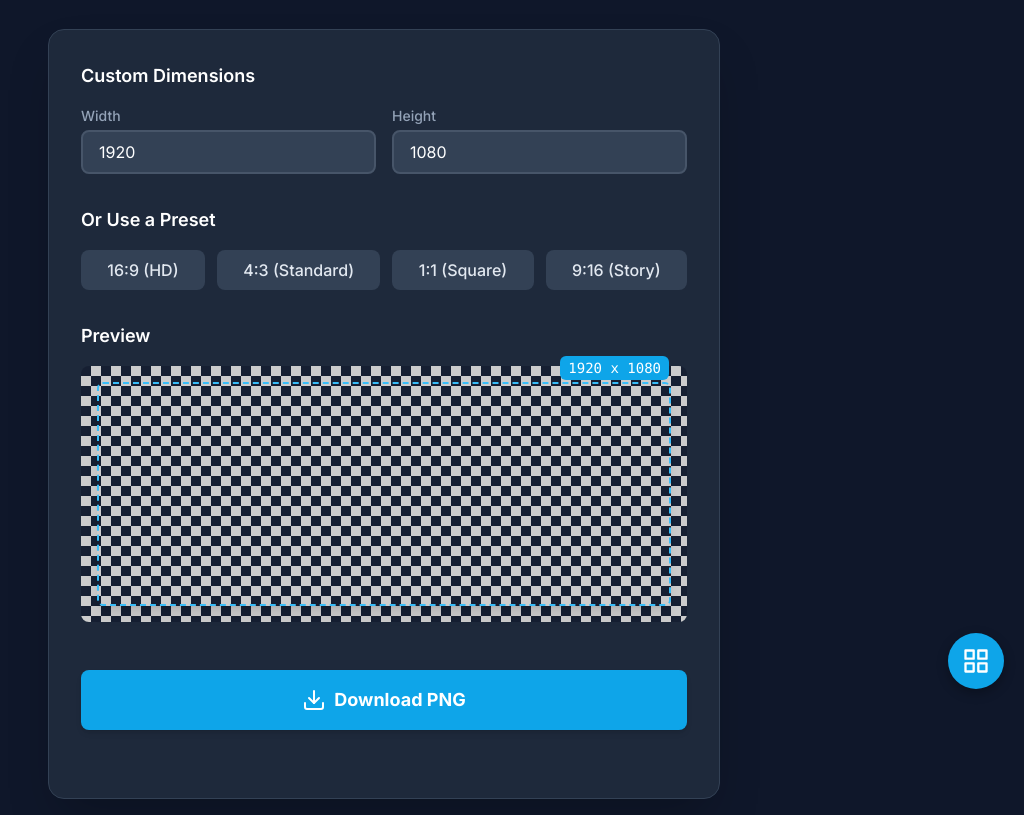
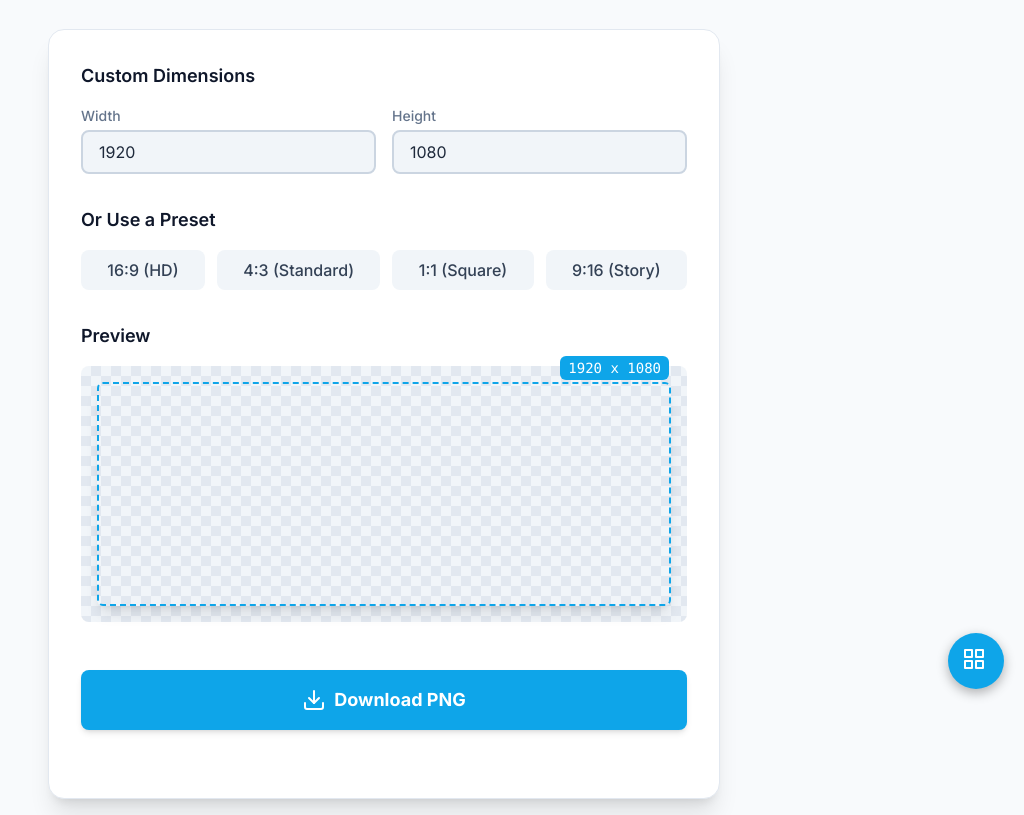
Before and after one commit to itxcrusher/transparent-png-generator, a plain HTML site: page index.html in a window 1280 px wide. Shown: the part 91-906 px from the top of the page, without its empty margins (256-1280 px from the left). Drawn offline with nearby package versions, Linux system fonts and the light colour scheme.

Commit message:
Refactor index.html for light/dark mode and UI updates
Updated the HTML structure and styles for light/dark mode support, improved accessibility, and enhanced the user interface with new colors and layout adjustments.

```diff
--- a/index.html
+++ b/index.html
@@ -5,6 +5,11 @@
     <meta name="viewport" content="width=device-width, initial-scale=1.0">
     <title>Transparent PNG Generator</title>
     <script src="https://cdn.tailwindcss.com"></script>
+    <script>
+        tailwind.config = {
+            darkMode: 'class',
+        }
+    </script>
     <link rel="preconnect" href="https://fonts.googleapis.com">
     <link rel="preconnect" href="https://fonts.gstatic.com" crossorigin>
     <link href="https://fonts.googleapis.com/css2?family=Inter:wght@400;500;600;700&display=swap" rel="stylesheet">
@@ -15,189 +20,21 @@
         /* A subtle checkerboard pattern for the preview background to visualize transparency */
         .checkerboard {
             background-image:
-                linear-gradient(45deg, #ccc 25%, transparent 25%),
-                linear-gradient(135deg, #ccc 25%, transparent 25%),
-                linear-gradient(45deg, transparent 75%, #ccc 75%),
-                linear-gradient(135deg, transparent 75%, #ccc 75%);
+                linear-gradient(45deg, #e2e8f0 25%, transparent 25%),
+                linear-gradient(135deg, #e2e8f0 25%, transparent 25%),
+                linear-gradient(45deg, transparent 75%, #e2e8f0 75%),
+                linear-gradient(135deg, transparent 75%, #e2e8f0 75%);
             background-size: 20px 20px;
             background-position: 0 0, 10px 0, 10px -10px, 0px 10px;
         }
-    </style>
-</head>
-<body class="bg-slate-900 text-slate-200 flex items-center justify-center min-h-full p-4 antialiased">
-    <div class="w-full max-w-2xl mx-auto">
-        <header class="text-center mb-8">
-            <h1 class="text-4xl font-bold text-white">Transparent PNG Generator</h1>
-            <p class="text-slate-400 mt-2">Create a blank, transparent PNG of any dimension instantly.</p>
-        </header>
-
-        <main class="bg-slate-800 p-8 rounded-2xl shadow-2xl space-y-8 border border-slate-700">
-            <!-- Dimension Inputs Section -->
-            <div>
-                <h2 class="text-lg font-semibold text-white mb-4">Custom Dimensions</h2>
-                <div class="grid grid-cols-1 sm:grid-cols-2 gap-4 items-center">
-                    <div class="relative">
-                        <label for="width" class="block text-sm font-medium text-slate-400 mb-1">Width</label>
-                        <input type="number" id="width" value="1920" min="1" class="w-full bg-slate-700 text-white rounded-lg px-4 py-2 border-2 border-slate-600 focus:outline-none focus:ring-2 focus:ring-sky-500 focus:border-sky-500 transition-colors" placeholder="e.g., 1920">
-                    </div>
-                    <div class="relative">
-                        <label for="height" class="block text-sm font-medium text-slate-400 mb-1">Height</label>
-                        <input type="number" id="height" value="1080" min="1" class="w-full bg-slate-700 text-white rounded-lg px-4 py-2 border-2 border-slate-600 focus:outline-none focus:ring-2 focus:ring-sky-500 focus:border-sky-500 transition-colors" placeholder="e.g., 1080">
-                    </div>
-                </div>
-            </div>
-
-            <!-- Presets Section -->
-            <div>
-                <h2 class="text-lg font-semibold text-white mb-4">Or Use a Preset</h2>
-                <div id="presets-container" class="flex flex-wrap gap-3">
-                    <button data-w="1920" data-h="1080" class="preset-btn flex-grow bg-slate-700 hover:bg-sky-600 text-slate-200 font-medium py-2 px-4 rounded-lg transition-colors">16:9 (HD)</button>
-                    <button data-w="1024" data-h="768" class="preset-btn flex-grow bg-slate-700 hover:bg-sky-600 text-slate-200 font-medium py-2 px-4 rounded-lg transition-colors">4:3 (Standard)</button>
-                    <button data-w="1080" data-h="1080" class="preset-btn flex-grow bg-slate-700 hover:bg-sky-600 text-slate-200 font-medium py-2 px-4 rounded-lg transition-colors">1:1 (Square)</button>
-                    <button data-w="1080" data-h="1920" class="preset-btn flex-grow bg-slate-700 hover:bg-sky-600 text-slate-200 font-medium py-2 px-4 rounded-lg transition-colors">9:16 (Story)</button>
-                </div>
-            </div>
-
-            <!-- Preview Section -->
-            <div>
-                <h2 class="text-lg font-semibold text-white mb-4">Preview</h2>
-                <div class="w-full h-64 bg-slate-900/50 rounded-lg flex items-center justify-center p-4 checkerboard transition-all duration-300">
-                    <div id="preview-box" class="bg-transparent border-2 border-dashed border-sky-400 rounded-md relative shadow-lg" style="width: 100%; height: 100%;">
-                        <span id="preview-dimensions" class="absolute -top-7 right-0 text-sm font-mono bg-sky-500 text-white px-2 py-0.5 rounded-md">1920 x 1080</span>
-                    </div>
-                </div>
-            </div>
-
-            <!-- Download Button -->
-            <div class="pt-4">
-                <button id="download-btn" class="w-full bg-sky-500 hover:bg-sky-400 text-white font-bold text-lg py-4 px-4 rounded-lg shadow-md hover:shadow-lg transition-all duration-200 ease-in-out transform hover:-translate-y-0.5 flex items-center justify-center gap-2">
-                    <svg xmlns="http://www.w3.org/2000/svg" width="24" height="24" viewBox="0 0 24 24" fill="none" stroke="currentColor" stroke-width="2" stroke-linecap="round" stroke-linejoin="round" class="feather feather-download"><path d="M21 15v4a2 2 0 0 1-2 2H5a2 2 0 0 1-2-2v-4"></path><polyline points="7 10 12 15 17 10"></polyline><line x1="12" y1="15" x2="12" y2="3"></line></svg>
-                    Download PNG
-                </button>
-                 <p id="error-message" class="text-red-400 text-center mt-4 h-5"></p>
-            </div>
-        </main>
-    </div>
-
-    <script>
-        // DOM element references
-        const widthInput = document.getElementById('width');
-        const heightInput = document.getElementById('height');
-        const presetsContainer = document.getElementById('presets-container');
-        const previewBox = document.getElementById('preview-box');
-        const previewDimensions = document.getElementById('preview-dimensions');
-        const downloadBtn = document.getElementById('download-btn');
-        const errorMessage = document.getElementById('error-message');
-
-        const MAX_DIMENSION = 16384; // Common browser canvas limit
-
-        /**
-         * Updates the visual preview and dimension text based on current input values.
-         */
-        function updatePreview() {
-            const width = parseInt(widthInput.value, 10);
-            const height = parseInt(heightInput.value, 10);
-
-            // Validate inputs
-            const isValid = validateInputs(width, height);
-            downloadBtn.disabled = !isValid;
-            downloadBtn.classList.toggle('opacity-50', !isValid);
-            downloadBtn.classList.toggle('cursor-not-allowed', !isValid);
-
-            if (!isValid) {
-                 previewBox.style.aspectRatio = 'auto'; // Reset aspect ratio if invalid
-                return;
-            }
-
-            // Update preview text
-            previewDimensions.textContent = `${width} x ${height}`;
-
-            // Update preview box aspect ratio
-            previewBox.style.aspectRatio = `${width} / ${height}`;
+        .dark .checkerboard {
+             background-image:
+                linear-gradient(45deg, #334155 25%, transparent 25%),
+                linear-gradient(135deg, #334155 25%, transparent 25%),
+                linear-gradient(45deg, transparent 75%, #334155 75%),
+                linear-gradient(135deg, transparent 75%, #334155 75%);
         }
-
-        /**
-         * Validates the width and height values.
-         * @param {number} width - The width value.
-         * @param {number} height - The height value.
-         * @returns {boolean} - True if the inputs are valid, false otherwise.
-         */
-        function validateInputs(width, height){
-            if (isNaN(width) || isNaN(height) || width < 1 || height < 1) {
-                errorMessage.textContent = 'Dimensions must be at least 1x1.';
-                return false;
-            }
-            if (width > MAX_DIMENSION || height > MAX_DIMENSION) {
-                errorMessage.textContent = `Dimensions cannot exceed ${MAX_DIMENSION}px.`;
-                return false;
-            }
-            errorMessage.textContent = '';
-            return true;
-        }
-
-        /**
-         * Sets the width and height input values and updates the preview.
-         * @param {number} w - The width to set.
-         * @param {number} h - The height to set.
-         */
-        function setDimensions(w, h) {
-            widthInput.value = w;
-            heightInput.value = h;
-            updatePreview();
-        }
-
-        /**
-         * Creates a transparent PNG and triggers a download.
-         */
-        function downloadImage() {
-            const width = parseInt(widthInput.value, 10);
-            const height = parseInt(heightInput.value, 10);
-
-            if (!validateInputs(width, height)) return;
-
-            // Create an offscreen canvas
-            const canvas = document.createElement('canvas');
-            canvas.width = width;
-            canvas.height = height;
-
-            // The canvas is transparent by default, so no need to draw anything.
-
-            // Create a link element to trigger the download
-            const link = document.createElement('a');
-            link.download = `transparent_${width}x${height}.png`;
-            link.href = canvas.toDataURL('image/png');
-
-            // Trigger download
-            document.body.appendChild(link);
-            link.click();
-            document.body.removeChild(link);
-        }
-
-        // --- Event Listeners ---
-
-        // Listen for changes in the input fields
-        widthInput.addEventListener('input', updatePreview);
-        heightInput.addEventListener('input', updatePreview);
-
-        // Listen for clicks on the preset buttons
-        presetsContainer.addEventListener('click', (e) => {
-            if (e.target.classList.contains('preset-btn')) {
-                const w = e.target.dataset.w;
-                const h = e.target.dataset.h;
-                setDimensions(w, h);
-            }
-        });
-
-        // Listen for clicks on the download button
-        downloadBtn.addEventListener('click', downloadImage);
-
-        // --- Initial setup ---
-        // Run on page load to set initial state
-        document.addEventListener('DOMContentLoaded', updatePreview);
-    </script>
-    <!-- Floating Hub Button Snippet -->
-    <style>
-        #hub-bubble {
+         #hub-bubble {
             position: fixed;
             bottom: 20px;
             right: 20px;
@@ -217,9 +54,193 @@
             background-color: #0284c7; /* sky-600 */
         }
     </style>
+     <script>
+        // On page load or when changing themes, best to add inline in `head` to avoid FOUC
+        if (localStorage.theme === 'dark' || (!('theme' in localStorage) && window.matchMedia('(prefers-color-scheme: dark)').matches)) {
+          document.documentElement.classList.add('dark')
+        } else {
+          document.documentElement.classList.remove('dark')
+        }
+    </script>
+</head>
+<body class="bg-slate-50 dark:bg-slate-900 text-slate-800 dark:text-slate-200 flex items-center justify-center min-h-full p-4 antialiased transition-colors duration-300">
 
+    <!-- Theme Toggle Button -->
+    <div class="absolute top-4 right-4 sm:top-6 sm:right-6 z-10">
+        <button id="theme-toggle" type="button" title="Toggle light/dark mode" class="bg-white dark:bg-slate-800 p-3 rounded-full text-slate-500 dark:text-slate-400 hover:text-sky-500 dark:hover:text-sky-400 hover:bg-slate-100 dark:hover:bg-slate-700 transition-colors duration-200 shadow-md">
+            <svg id="theme-toggle-sun-icon" xmlns="http://www.w3.org/2000/svg" width="24" height="24" viewBox="0 0 24" fill="none" stroke="currentColor" stroke-width="2" stroke-linecap="round" stroke-linejoin="round" class="lucide lucide-sun hidden"><circle cx="12" cy="12" r="4"/><path d="M12 2v2"/><path d="M12 20v2"/><path d="m4.93 4.93 1.41 1.41"/><path d="m17.66 17.66 1.41 1.41"/><path d="M2 12h2"/><path d="M20 12h2"/><path d="m6.34 17.66-1.41 1.41"/><path d="m19.07 4.93-1.41 1.41"/></svg>
+            <svg id="theme-toggle-moon-icon" xmlns="http://www.w3.org/2000/svg" width="24" height="24" viewBox="0 0 24" fill="none" stroke="currentColor" stroke-width="2" stroke-linecap="round" stroke-linejoin="round" class="lucide lucide-moon hidden"><path d="M12 3a6 6 0 0 0 9 9 9 9 0 1 1-9-9Z"/></svg>
+        </button>
+    </div>
+
+    <div class="w-full max-w-2xl mx-auto">
+        <header class="text-center mb-8">
+            <h1 class="text-4xl font-bold text-slate-900 dark:text-white">Transparent PNG Generator</h1>
+            <p class="text-slate-600 dark:text-slate-400 mt-2">Create a blank, transparent PNG of any dimension instantly.</p>
+        </header>
+
+        <main class="bg-white dark:bg-slate-800 p-8 rounded-2xl shadow-xl dark:shadow-2xl space-y-8 border border-slate-200 dark:border-slate-700">
+            <!-- Dimension Inputs Section -->
+            <div>
+                <h2 class="text-lg font-semibold text-slate-900 dark:text-white mb-4">Custom Dimensions</h2>
+                <div class="grid grid-cols-1 sm:grid-cols-2 gap-4 items-center">
+                    <div class="relative">
+                        <label for="width" class="block text-sm font-medium text-slate-500 dark:text-slate-400 mb-1">Width</label>
+                        <input type="number" id="width" value="1920" min="1" class="w-full bg-slate-100 dark:bg-slate-700 text-slate-800 dark:text-white rounded-lg px-4 py-2 border-2 border-slate-300 dark:border-slate-600 focus:outline-none focus:ring-2 focus:ring-sky-500 focus:border-sky-500 transition-colors" placeholder="e.g., 1920">
+                    </div>
+                    <div class="relative">
+                        <label for="height" class="block text-sm font-medium text-slate-500 dark:text-slate-400 mb-1">Height</label>
+                        <input type="number" id="height" value="1080" min="1" class="w-full bg-slate-100 dark:bg-slate-700 text-slate-800 dark:text-white rounded-lg px-4 py-2 border-2 border-slate-300 dark:border-slate-600 focus:outline-none focus:ring-2 focus:ring-sky-500 focus:border-sky-500 transition-colors" placeholder="e.g., 1080">
+                    </div>
+                </div>
+            </div>
+
+            <!-- Presets Section -->
+            <div>
+                <h2 class="text-lg font-semibold text-slate-900 dark:text-white mb-4">Or Use a Preset</h2>
+                <div id="presets-container" class="flex flex-wrap gap-3">
+                    <button data-w="1920" data-h="1080" class="preset-btn flex-grow bg-slate-100 dark:bg-slate-700 hover:bg-sky-500 dark:hover:bg-sky-600 text-slate-700 dark:text-slate-200 font-medium py-2 px-4 rounded-lg transition-colors">16:9 (HD)</button>
+                    <button data-w="1024" data-h="768" class="preset-btn flex-grow bg-slate-100 dark:bg-slate-700 hover:bg-sky-500 dark:hover:bg-sky-600 text-slate-700 dark:text-slate-200 font-medium py-2 px-4 rounded-lg transition-colors">4:3 (Standard)</button>
+                    <button data-w="1080" data-h="1080" class="preset-btn flex-grow bg-slate-100 dark:bg-slate-700 hover:bg-sky-500 dark:hover:bg-sky-600 text-slate-700 dark:text-slate-200 font-medium py-2 px-4 rounded-lg transition-colors">1:1 (Square)</button>
+                    <button data-w="1080" data-h="1920" class="preset-btn flex-grow bg-slate-100 dark:bg-slate-700 hover:bg-sky-500 dark:hover:bg-sky-600 text-slate-700 dark:text-slate-200 font-medium py-2 px-4 rounded-lg transition-colors">9:16 (Story)</button>
+                </div>
+            </div>
+
+            <!-- Preview Section -->
+            <div>
+                <h2 class="text-lg font-semibold text-slate-900 dark:text-white mb-4">Preview</h2>
+                <div class="w-full h-64 bg-slate-100 dark:bg-slate-900/50 rounded-lg flex items-center justify-center p-4 checkerboard transition-all duration-300">
+                    <div id="preview-box" class="bg-transparent border-2 border-dashed border-sky-500 dark:border-sky-400 rounded-md relative shadow-lg" style="width: 100%; height: 100%;">
+                        <span id="preview-dimensions" class="absolute -top-7 right-0 text-sm font-mono bg-sky-500 text-white px-2 py-0.5 rounded-md">1920 x 1080</span>
+                    </div>
+                </div>
+            </div>
+
+            <!-- Download Button -->
+            <div class="pt-4">
+                <button id="download-btn" class="w-full bg-sky-500 hover:bg-sky-600 text-white font-bold text-lg py-4 px-4 rounded-lg shadow-md hover:shadow-lg transition-all duration-200 ease-in-out transform hover:-translate-y-0.5 flex items-center justify-center gap-2">
+                    <svg xmlns="http://www.w3.org/2000/svg" width="24" height="24" viewBox="0 0 24 24" fill="none" stroke="currentColor" stroke-width="2" stroke-linecap="round" stroke-linejoin="round" class="feather feather-download"><path d="M21 15v4a2 2 0 0 1-2 2H5a2 2 0 0 1-2-2v-4"></path><polyline points="7 10 12 15 17 10"></polyline><line x1="12" y1="15" x2="12" y2="3"></line></svg>
+                    Download PNG
+                </button>
+                 <p id="error-message" class="text-red-500 dark:text-red-400 text-center mt-4 h-5"></p>
+            </div>
+        </main>
+    </div>
+
+    <script>
+        // DOM element references
+        const widthInput = document.getElementById('width');
+        const heightInput = document.getElementById('height');
+        const presetsContainer = document.getElementById('presets-container');
+        const previewBox = document.getElementById('preview-box');
+        const previewDimensions = document.getElementById('preview-dimensions');
+        const downloadBtn = document.getElementById('download-btn');
+        const errorMessage = document.getElementById('error-message');
+
+        const MAX_DIMENSION = 16384; // Common browser canvas limit
+
+        function updatePreview() {
+            const width = parseInt(widthInput.value, 10);
+            const height = parseInt(heightInput.value, 10);
+
+            const isValid = validateInputs(width, height);
+            downloadBtn.disabled = !isValid;
+            downloadBtn.classList.toggle('opacity-50', !isValid);
+            downloadBtn.classList.toggle('cursor-not-allowed', !isValid);
+
+            if (!isValid) {
+                previewBox.style.aspectRatio = 'auto';
+                return;
+            }
+
+            previewDimensions.textContent = `${width} x ${height}`;
+            previewBox.style.aspectRatio = `${width} / ${height}`;
+        }
+
+        function validateInputs(width, height){
+            if (isNaN(width) || isNaN(height) || width < 1 || height < 1) {
+                errorMessage.textContent = 'Dimensions must be at least 1x1.';
+                return false;
+            }
+            if (width > MAX_DIMENSION || height > MAX_DIMENSION) {
+                errorMessage.textContent = `Dimensions cannot exceed ${MAX_DIMENSION}px.`;
+                return false;
+            }
+            errorMessage.textContent = '';
+            return true;
+        }
+
+        function setDimensions(w, h) {
+            widthInput.value = w;
+            heightInput.value = h;
+            updatePreview();
+        }
+
+        function downloadImage() {
+            const width = parseInt(widthInput.value, 10);
+            const height = parseInt(heightInput.value, 10);
+
+            if (!validateInputs(width, height)) return;
+
+            const canvas = document.createElement('canvas');
+            canvas.width = width;
+            canvas.height = height;
+
+            const link = document.createElement('a');
+            link.download = `transparent_${width}x${height}.png`;
+            link.href = canvas.toDataURL('image/png');
+
+            document.body.appendChild(link);
+            link.click();
+            document.body.removeChild(link);
+        }
+
+        // --- Event Listeners ---
+        widthInput.addEventListener('input', updatePreview);
+        heightInput.addEventListener('input', updatePreview);
+
+        presetsContainer.addEventListener('click', (e) => {
+            if (e.target.classList.contains('preset-btn')) {
+                const w = e.target.dataset.w;
+                const h = e.target.dataset.h;
+                setDimensions(w, h);
+            }
+        });
+
+        downloadBtn.addEventListener('click', downloadImage);
+        document.addEventListener('DOMContentLoaded', updatePreview);
+
+        // Theme Toggle Logic
+        const themeToggleBtn = document.getElementById('theme-toggle');
+        const sunIcon = document.getElementById('theme-toggle-sun-icon');
+        const moonIcon = document.getElementById('theme-toggle-moon-icon');
+
+        const updateIcons = () => {
+            if (document.documentElement.classList.contains('dark')) {
+                sunIcon.classList.remove('hidden');
+                moonIcon.classList.add('hidden');
+            } else {
+                sunIcon.classList.add('hidden');
+                moonIcon.classList.remove('hidden');
+            }
+        };
+
+        themeToggleBtn.addEventListener('click', () => {
+            document.documentElement.classList.toggle('dark');
+            if (document.documentElement.classList.contains('dark')) {
+                localStorage.theme = 'dark';
+            } else {
+                localStorage.theme = 'light';
+            }
+            updateIcons();
+        });
+
+        updateIcons();
+    </script>
+
+    <!-- Floating Hub Button Snippet -->
     <a href="https://muhammadhassaanjaved.com/tools.html" id="hub-bubble" title="View All Tools" target="_blank" rel="noopener noreferrer">
-        <svg xmlns="http://www.w3.org/2000/svg" width="28" height="28" viewBox="0 0 24 24" fill="none" stroke="white" stroke-width="2" stroke-linecap="round" stroke-linejoin="round">
+        <svg xmlns="http://www.w3.org/2000/svg" width="28" height="28" viewBox="0 0 24" fill="none" stroke="white" stroke-width="2" stroke-linecap="round" stroke-linejoin="round">
             <rect x="3" y="3" width="7" height="7"></rect>
             <rect x="14" y="3" width="7" height="7"></rect>
             <rect x="14" y="14" width="7" height="7"></rect>
```
